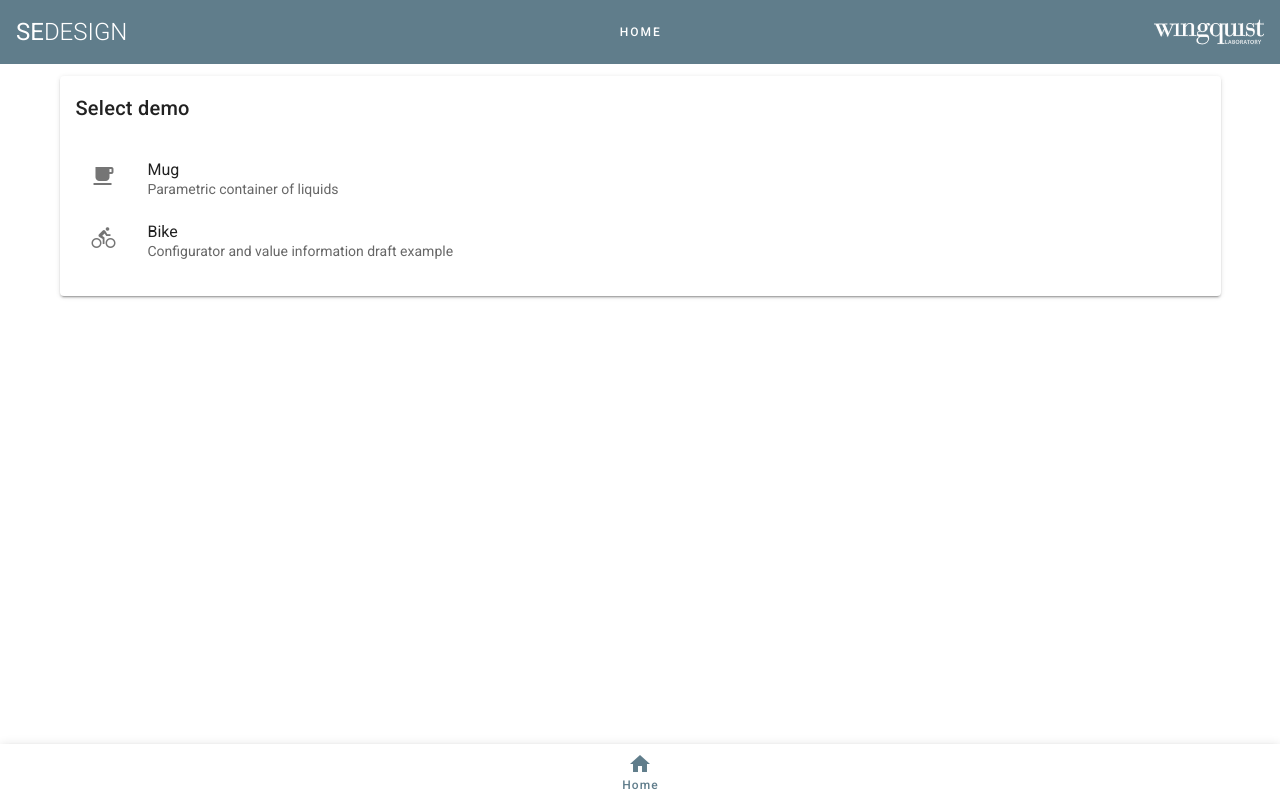
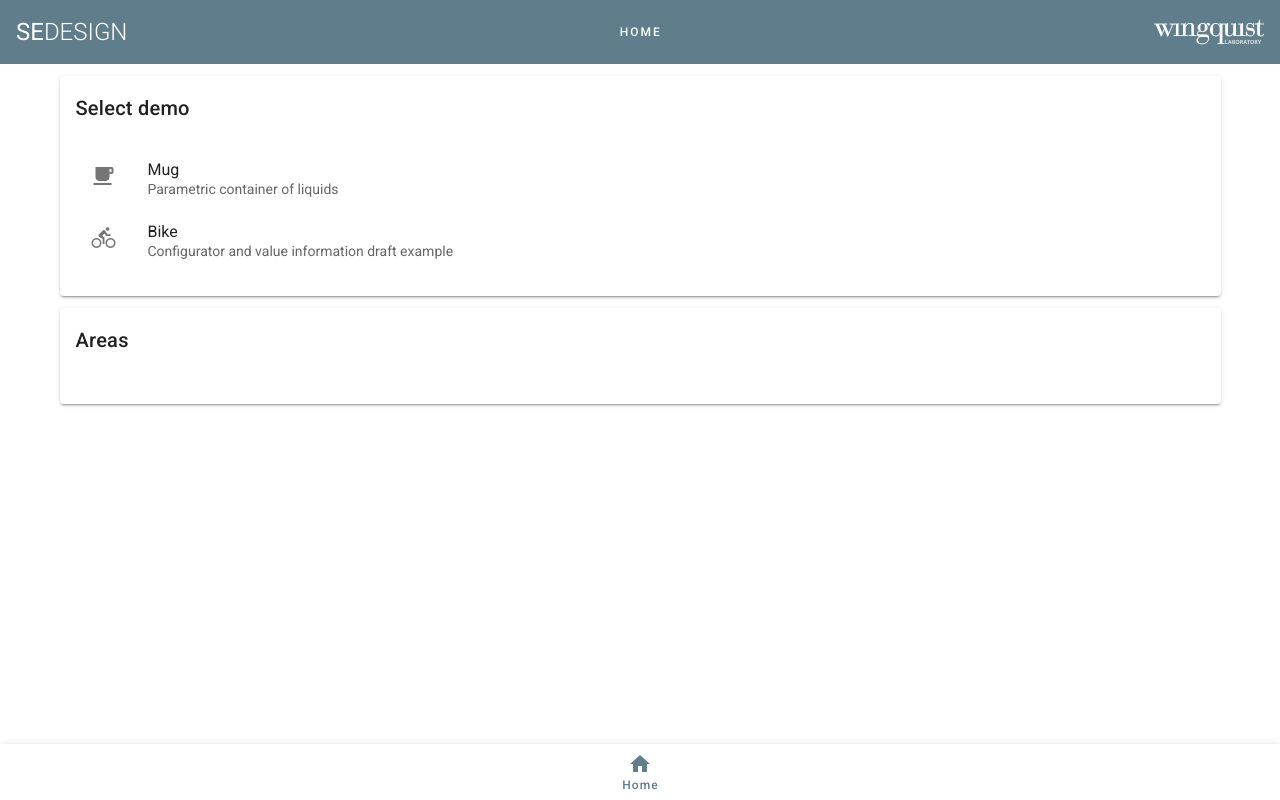
Before and after one commit to sed-group/w-demo, a Vue app: page / in a window 1280 px wide. Built offline with nearby package versions, Linux system fonts and the light colour scheme.

Commit message:
home stuff

```diff
--- a/src/components/Home.vue
+++ b/src/components/Home.vue
@@ -42,6 +42,30 @@
                       <v-list-item-content>
                         <v-list-item-title v-text="demo.text"></v-list-item-title>
                         <v-list-item-subtitle v-text="demo.description"></v-list-item-subtitle>
+                      </v-list-item-content>
+                    </v-list-item>
+                  </v-list-item-group>
+                </v-list>
+              </v-card-text>
+            </v-card>
+            <v-card
+              class="mx-3 my-3"
+            >
+              <v-card-title>Areas</v-card-title>
+              <v-card-text>
+                <v-list>
+                  <v-list-item-group v-model="areas">
+                    <v-list-item
+                      v-for="(area, i) in areas"
+                      :key="i"
+                      :to="area.url"
+                    >
+                      <v-list-item-icon>
+                        <v-icon v-text="area.icon"></v-icon>
+                      </v-list-item-icon>
+                      <v-list-item-content>
+                        <v-list-item-title v-text="area.text"></v-list-item-title>
+                        <v-list-item-subtitle v-text="area.description"></v-list-item-subtitle>
                       </v-list-item-content>
                     </v-list-item>
                   </v-list-item-group>
@@ -97,6 +121,32 @@
           //   icon: 'mdi-chart-bar',
           // },
         ],
+        areas: [
+          {
+            text: 'Value management',
+            description: 'How to maximize the benefit of all stakeholders?',
+            icon: 'mdi-cash-usd-outline',
+            url: '/',
+          },
+          {
+            text: 'Function modelling',
+            description: 'How to represent the functions of a system?',
+            icon: 'mdi-sitemap',
+            url: '/',
+          },
+          {
+            text: 'CAD/CAE',
+            description: 'How to virtually build a testable system?',
+            icon: 'mdi-file-cad-box',
+            url: '/',
+          },
+          {
+            text: 'Additive manufacturing',
+            description: 'How build physical parts?',
+            icon: 'mdi-printer-3d-nozzle',
+            url: '/',
+          },
+        ],
       }
     },
     computed: {
```
Also changed, not shown: 1 other file (tests, documents, lock files or other folders).
